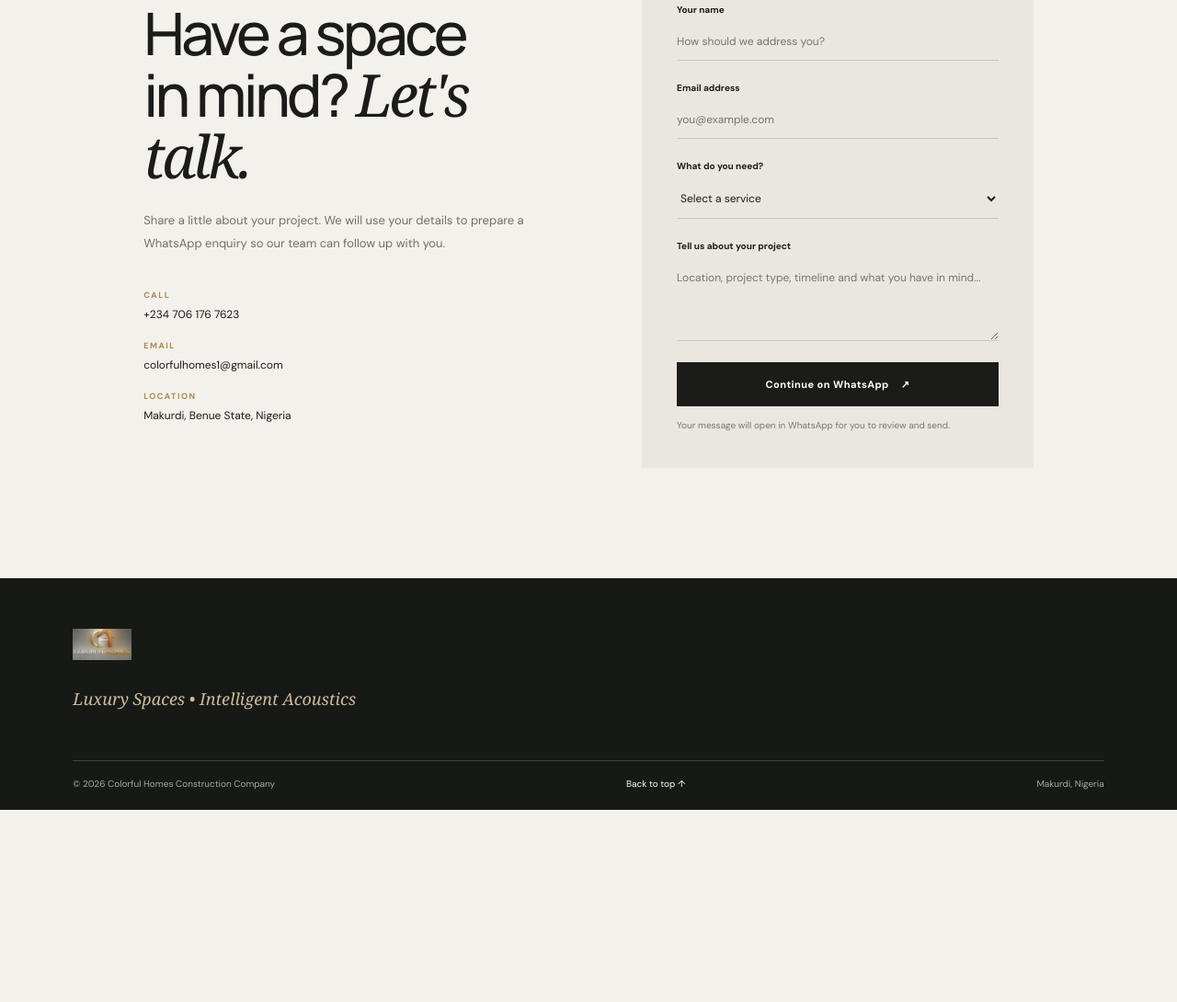
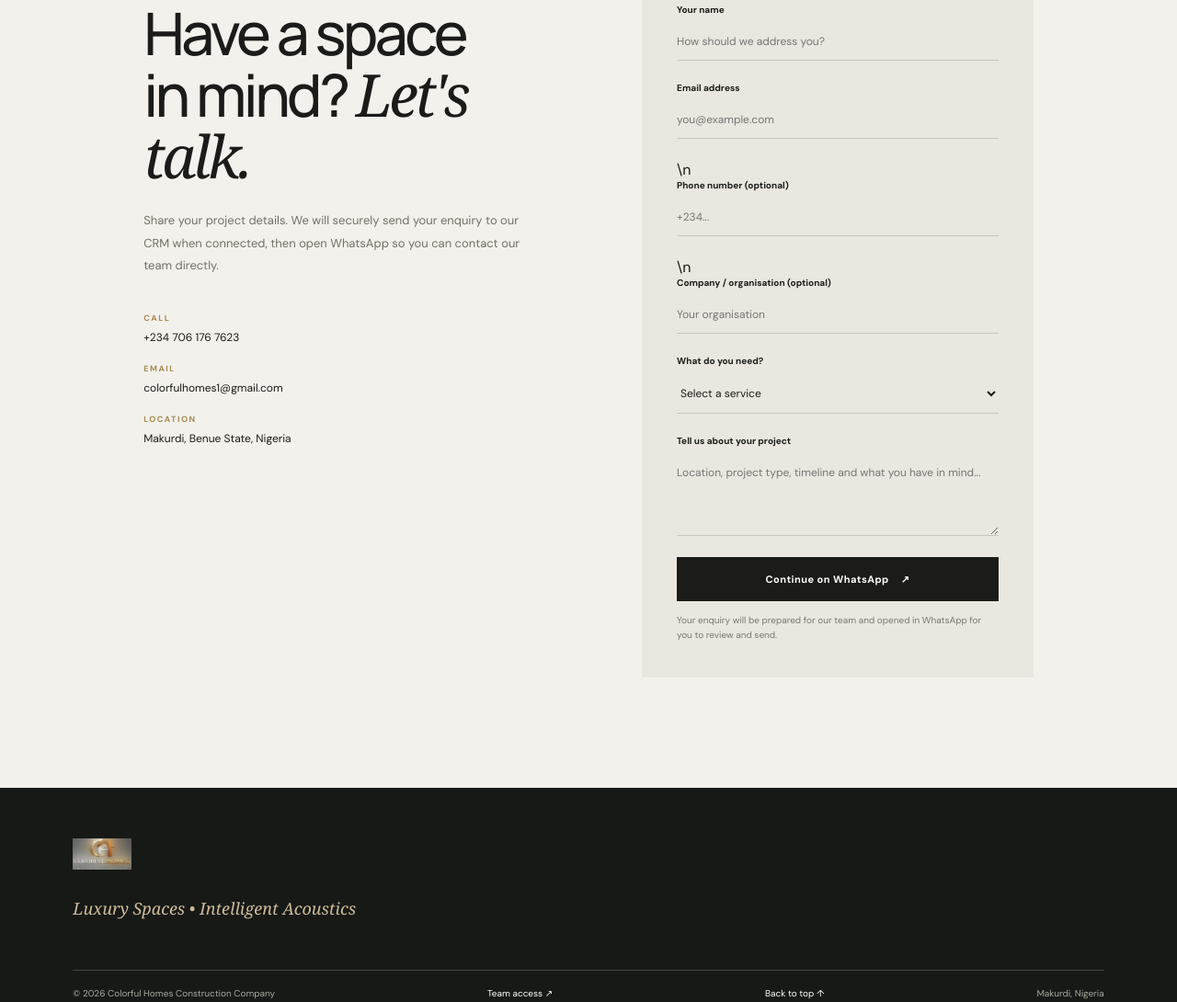
Before and after one commit to Moseseche1/colorful_homes_website, a plain HTML site: page index.html in a window 1280 px wide. Shown: the part 5579-6669 px from the top of the page at 92% size. Before the commit the page ends 6460 px from the top, so only its background shows below. Drawn offline with Linux system fonts and the light colour scheme.

Commit message:
Connect website enquiry form to secure CRM endpoint

```diff
--- a/index.html
+++ b/index.html
@@ -114,18 +114,18 @@
     </section>
 
     <section class="contact section-pad" id="contact">
-      <div class="contact-copy"><p class="eyebrow">LET'S CREATE SOMETHING MEANINGFUL</p><h2>Have a space<br>in mind? <em>Let's talk.</em></h2><p>Share a little about your project. We will use your details to prepare a WhatsApp enquiry so our team can follow up with you.</p><div class="contact-details"><a href="tel:+2347061767623"><span>CALL</span>+234 706 176 7623</a><a href="mailto:colorfulhomes1@gmail.com"><span>EMAIL</span>colorfulhomes1@gmail.com</a><p><span>LOCATION</span>Makurdi, Benue State, Nigeria</p></div></div>
+      <div class="contact-copy"><p class="eyebrow">LET'S CREATE SOMETHING MEANINGFUL</p><h2>Have a space<br>in mind? <em>Let's talk.</em></h2><p>Share your project details. We will securely send your enquiry to our CRM when connected, then open WhatsApp so you can contact our team directly.</p><div class="contact-details"><a href="tel:+2347061767623"><span>CALL</span>+234 706 176 7623</a><a href="mailto:colorfulhomes1@gmail.com"><span>EMAIL</span>colorfulhomes1@gmail.com</a><p><span>LOCATION</span>Makurdi, Benue State, Nigeria</p></div></div>
       <form class="contact-form" id="contact-form">
         <label for="name">Your name</label><input id="name" name="name" autocomplete="name" placeholder="How should we address you?" required>
-        <label for="email">Email address</label><input id="email" name="email" type="email" autocomplete="email" placeholder="you@example.com" required>
+        <label for="email">Email address</label><input id="email" name="email" type="email" autocomplete="email" placeholder="you@example.com" required>\n        <label for="phone">Phone number (optional)</label><input id="phone" name="phone" type="tel" autocomplete="tel" placeholder="+234...">\n        <label for="company">Company / organisation (optional)</label><input id="company" name="company" autocomplete="organization" placeholder="Your organisation">
         <label for="service">What do you need?</label><select id="service" name="service" required><option value="">Select a service</option><option>Luxury interiors</option><option>Acoustic solutions</option><option>Architectural lighting</option><option>Construction & refurbishment</option><option>Integrated project / consultation</option></select>
         <label for="message">Tell us about your project</label><textarea id="message" name="message" rows="4" placeholder="Location, project type, timeline and what you have in mind..." required></textarea>
         <button class="button button-dark" type="submit">Continue on WhatsApp <span>↗</span></button>
-        <p class="form-note" id="form-note" aria-live="polite">Your message will open in WhatsApp for you to review and send.</p>
+        <p class="form-note" id="form-note" aria-live="polite">Your enquiry will be prepared for our team and opened in WhatsApp for you to review and send.</p>
       </form>
     </section>
   </main>
 
-  <footer class="site-footer"><a class="brand footer-brand" href="#top"><img class="brand-logo" src="images/colorful-homes-logo.jpg" alt="Colorful Homes — Luxury Spaces, Intelligent Acoustics"></a><p>Luxury Spaces • Intelligent Acoustics</p><div class="footer-bottom"><span>© <span id="year"></span> Colorful Homes Construction Company</span><a href="#top">Back to top ↑</a><span>Makurdi, Nigeria</span></div></footer>
+  <footer class="site-footer"><a class="brand footer-brand" href="#top"><img class="brand-logo" src="images/colorful-homes-logo.jpg" alt="Colorful Homes — Luxury Spaces, Intelligent Acoustics"></a><p>Luxury Spaces • Intelligent Acoustics</p><div class="footer-bottom"><span>© <span id="year"></span> Colorful Homes Construction Company</span><a href="/admin/login.html">Team access ↗</a><a href="#top">Back to top ↑</a><span>Makurdi, Nigeria</span></div></footer>
 </body>
 </html>
```
